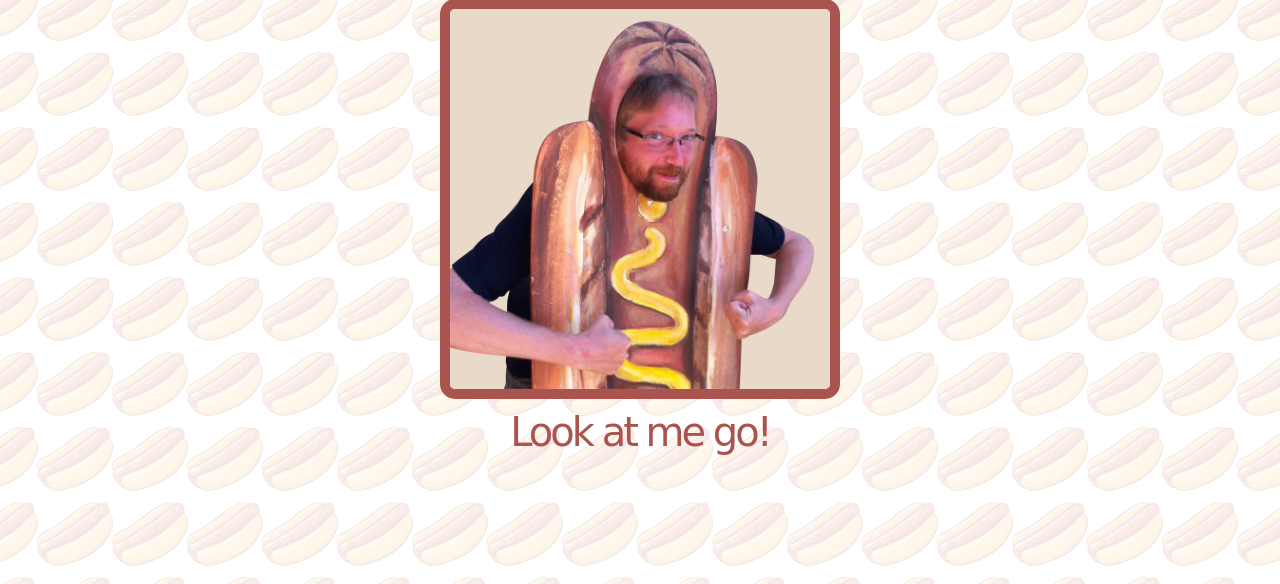
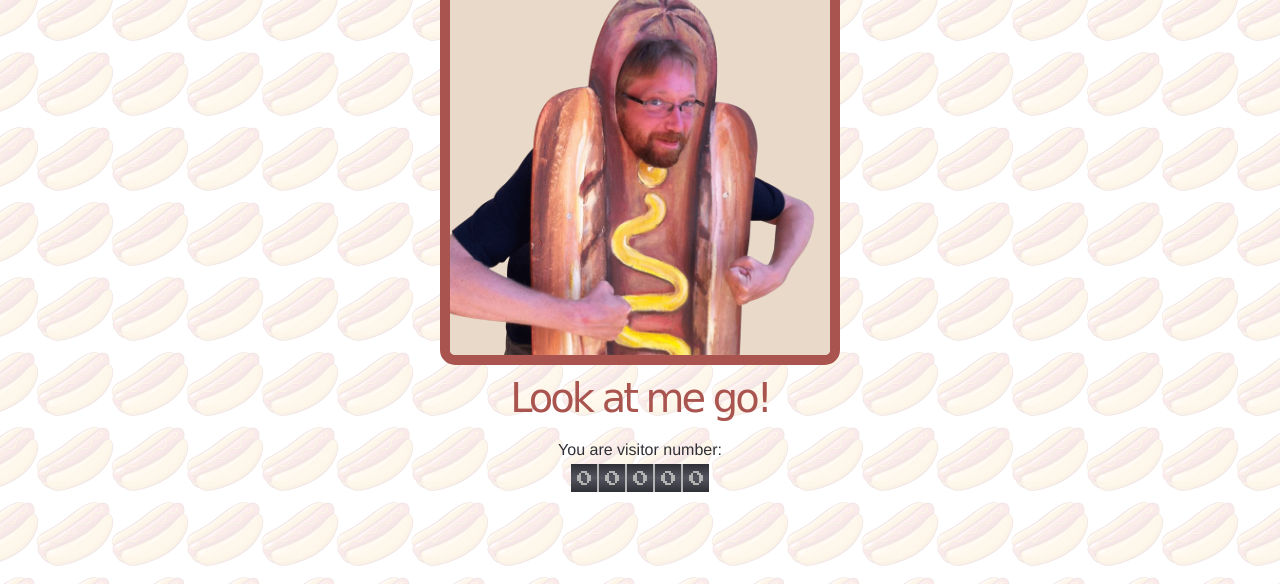
Before and after one commit to markplewis/hotdog-mark, a website: page index.html in a window 1280 px wide. Shown: the part 216-800 px from the top of the page. Drawn offline with Linux system fonts and the light colour scheme; no server answers; a web font is replaced by a local one.

Commit message:
Implements counter DOM manipulation logic

```diff
--- a/css/main.css
+++ b/css/main.css
@@ -14,7 +14,7 @@ body {
   background-size: 150px auto;
   display: flex;
 }
-#container {
+.container {
   margin: auto;
 }
 h1 {
--- a/index.html
+++ b/index.html
@@ -28,33 +28,44 @@
   </head>
   <body>
 
-    <div id="container" role="main">
+    <div class="container" role="main">
       <h1>The Real Hotdog Mark</h1>
       <figure>
         <img src="images/hotdog-mark.gif" width="400" height="400" alt="Mark dancing while wearing a hotdog suit" />
         <figcaption>Look at me go!</figcaption>
       </figure>
+      <p class="counter-message">
+        You are visitor number: <span class="visitor-number visually-hidden">0</span>
+        <span class="counter" aria-hidden="true">
+          <span class="number">0</span>
+          <span class="number">0</span>
+          <span class="number">0</span>
+          <span class="number">0</span>
+          <span class="number">0</span>
+        </span>
+      </p>
     </div>
-
-    <!-- <p class="counter-message">
-      You are visitor number: <span class="visually-hidden">469</span>
-      <span class="counter" aria-hidden="true">
-        <span class="number">0</span>
-        <span class="number">0</span>
-        <span class="number">4</span>
-        <span class="number">6</span>
-        <span class="number">9</span>
-      </span>
-    </p> -->
 
     <script>
       fetch("/api").then(response => {
-        console.log("Result:", response);
-        // response.rows.forEach(row => {
-        //   console.log(row.dimensionValues[0], row.metricValues[0]);
-        // });
+        const { totalUsers = 0 } = response;
+        const totalUsersPadded = `${totalUsers}`.padStart(5, "0");
+
+        const visitorContainer = document.querySelector(".visitor-number");
+        if (visitorContainer) visitorContainer.textContent = totalUsers;
+
+        const counterContainer = document.querySelector(".counter");
+        if (!counterContainer) return;
+        counterContainer.innerHTML = "";
+
+        totalUsersPadded.split("").forEach(num => {
+          const span = document.createElement("span");
+          span.classList.add("number");
+          span.textContent = num;
+          counterContainer.appendChild(span);
+        });
       }).catch(error => {
-        console.error("Oops:", error);
+        console.error(error);
       })
     </script>
 
```
